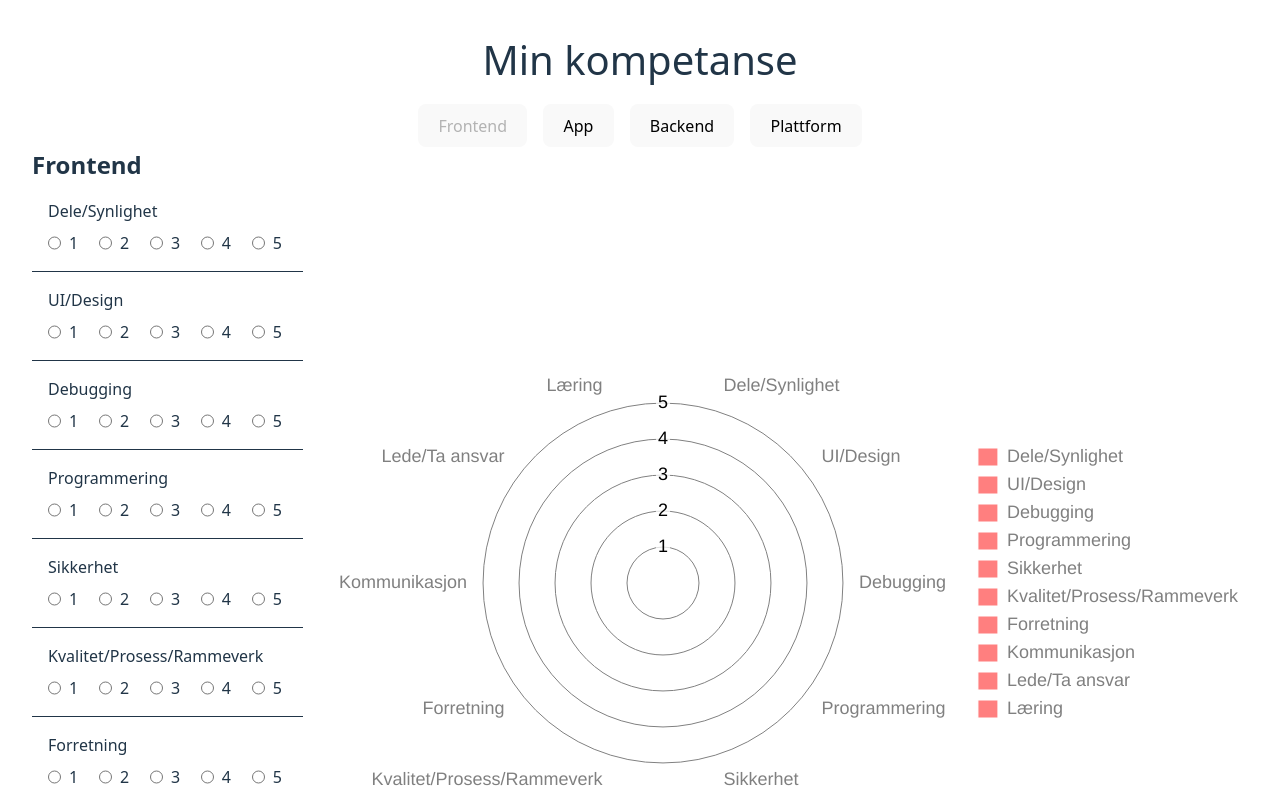
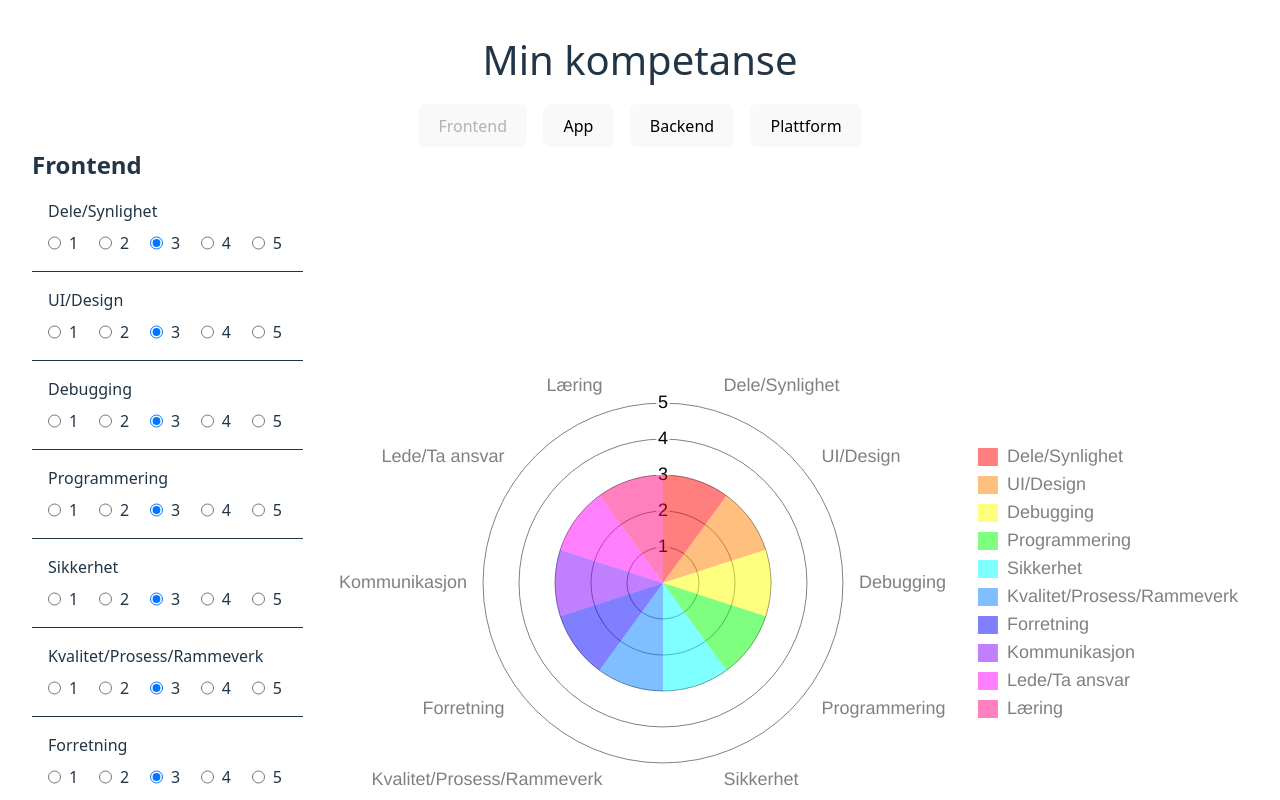
Before and after one commit to Igor-J86/experience-rating, a React (Vite) app: page / in a window 1280 px wide. Both pictures are taken after a click on the button "Frontend". Shown: the top 800 px of the page. Built offline with nearby package versions, Linux system fonts and the light colour scheme.

Commit message:
Store in local storage

```diff
--- a/src/App.tsx
+++ b/src/App.tsx
@@ -1,6 +1,7 @@
-import { useState } from "react";
+import { useEffect, useState } from "react";
 import Chart from "./components/Chart";
 import { areas } from "./utils/globals";
+import { loadLocal, saveLocal } from "./utils/helpers";
 
 const App = () => {
   const [selectedArea, setSelectedArea] = useState<string>("");
@@ -13,7 +14,18 @@ const App = () => {
       ? prevScore.map((item) => item.name === topicId ? { ...item, score: score } : item )
       : [...prevScore, { name: topicId, score: score }]
     )
+    saveLocal(`posten-kompetanse-${selectedArea}`,JSON.stringify(scores))
   }
+
+  useEffect(() => {
+    const getFromLocal = loadLocal(`posten-kompetanse-${selectedArea}`)
+    if(selectedArea && getFromLocal) {
+      const localData = JSON.parse(getFromLocal)
+      setScores(localData)
+    } else {
+      setScores(areas[selectedArea as keyof typeof areas]?.topics.map((topic) => ({ name: topic.id, score: 3 })))
+    }
+  },[selectedArea])
 
   return (
     <div className="wrapper">
--- a/src/components/Chart.tsx
+++ b/src/components/Chart.tsx
@@ -17,6 +17,7 @@ type ChartProps = {
     score: number
   }[]
 }
+
 type LegendPosition = "top" | "left" | "bottom" | "right";
 
 const Chart:React.FC<ChartProps> = ({ area, scores }) => {
@@ -25,6 +26,7 @@ const Chart:React.FC<ChartProps> = ({ area, scores }) => {
   if (!areasData) {
     return <div>Invalid area selected</div>;
   }
+
   const config = {
     responsive: true,
     maintainAspectRatio: false,
@@ -74,7 +76,7 @@ const Chart:React.FC<ChartProps> = ({ area, scores }) => {
         label: ' Vurdering',
         data: scores.map(topic => topic.score),
         backgroundColor: colors,
-        borderWidth: 1,
+        borderWidth: 0,
       },
     ],
   };
--- a/src/index.css
+++ b/src/index.css
@@ -138,3 +138,9 @@ fieldset {
 .justify-csb {
   justify-content: space-between;
 }
+
+@media print {
+  h1, h2 {
+    display: none;
+  }
+}
--- /dev/null
+++ b/src/utils/helpers.ts
@@ -0,0 +1,15 @@
+export const saveLocal = (name:string,item:string) => {
+  localStorage.setItem(name, item)
+}
+
+export const loadLocal = (name:string) => {
+  return localStorage.getItem(name)
+}
+
+export const setQueryParam = (queryName:string, value:string) => {
+  const searchParams = new URLSearchParams(location.search);
+  // Update url with query param
+  searchParams.set(queryName, value)
+  const newUrl = `${window.location.pathname}?${searchParams.toString()}`
+  window.history.replaceState(null, "", newUrl)
+}
```
Also changed, not shown: vercel.json (added).
